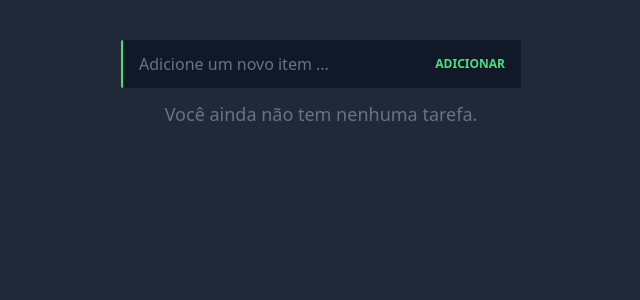
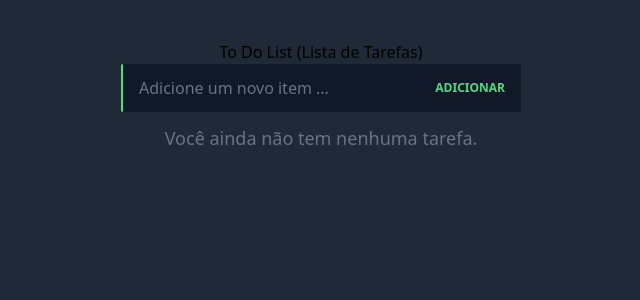
Before and after one commit to eduuk15/ToDoList, a Vue app: page / in a window 1280 px wide. Shown: the top 300 px of the page, without its empty margins (319-959 px from the left). Built offline with nearby package versions, Linux system fonts and the light colour scheme; no server answers.

Commit message:
feat: adiciona titulo (falta estilizacao)

```diff
--- a/src/App.vue
+++ b/src/App.vue
@@ -1,6 +1,9 @@
 <template>
     <div class="px-3 py-10 md:px-10">
         <div class="w-full sm:w-1/2 lg:w-1/3 mx-auto">
+          <div class="flex justify-center">
+              To Do List (Lista de Tarefas)
+          </div>
 
           <TodoSpinner v-if="loading"/>
 
```
